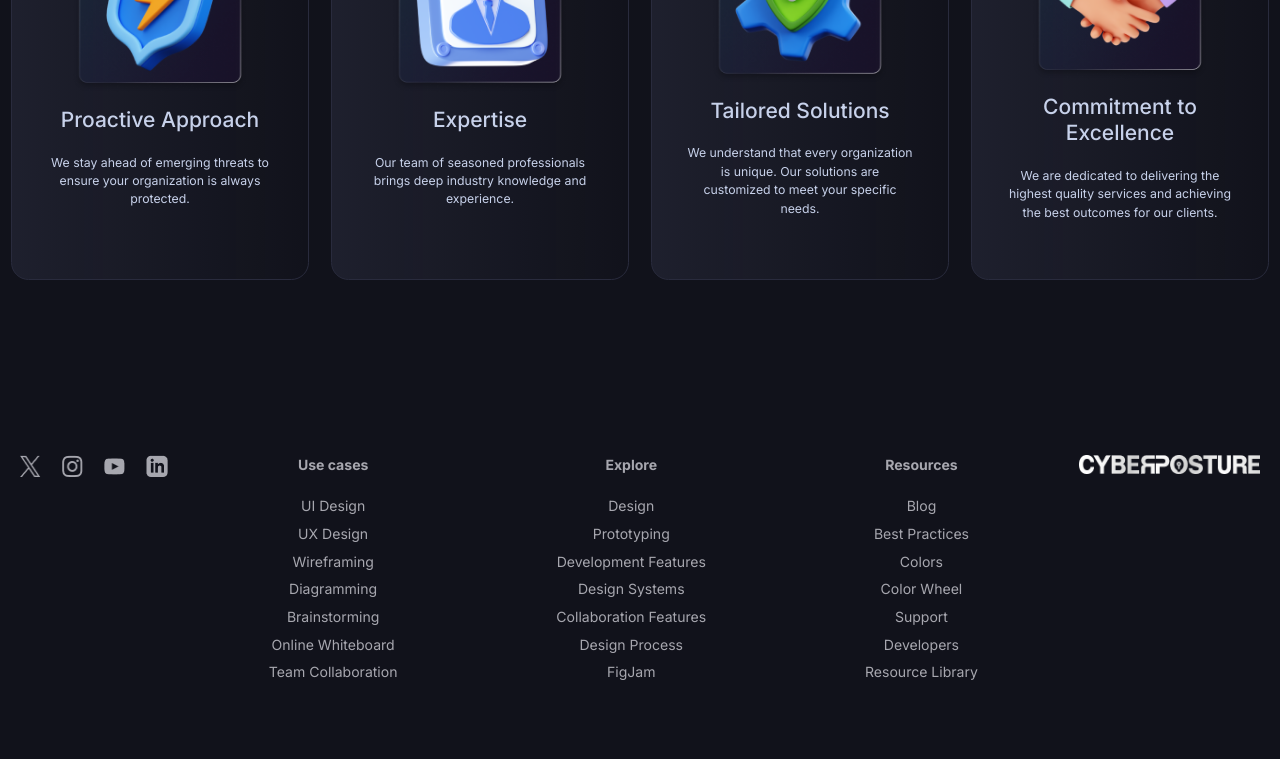
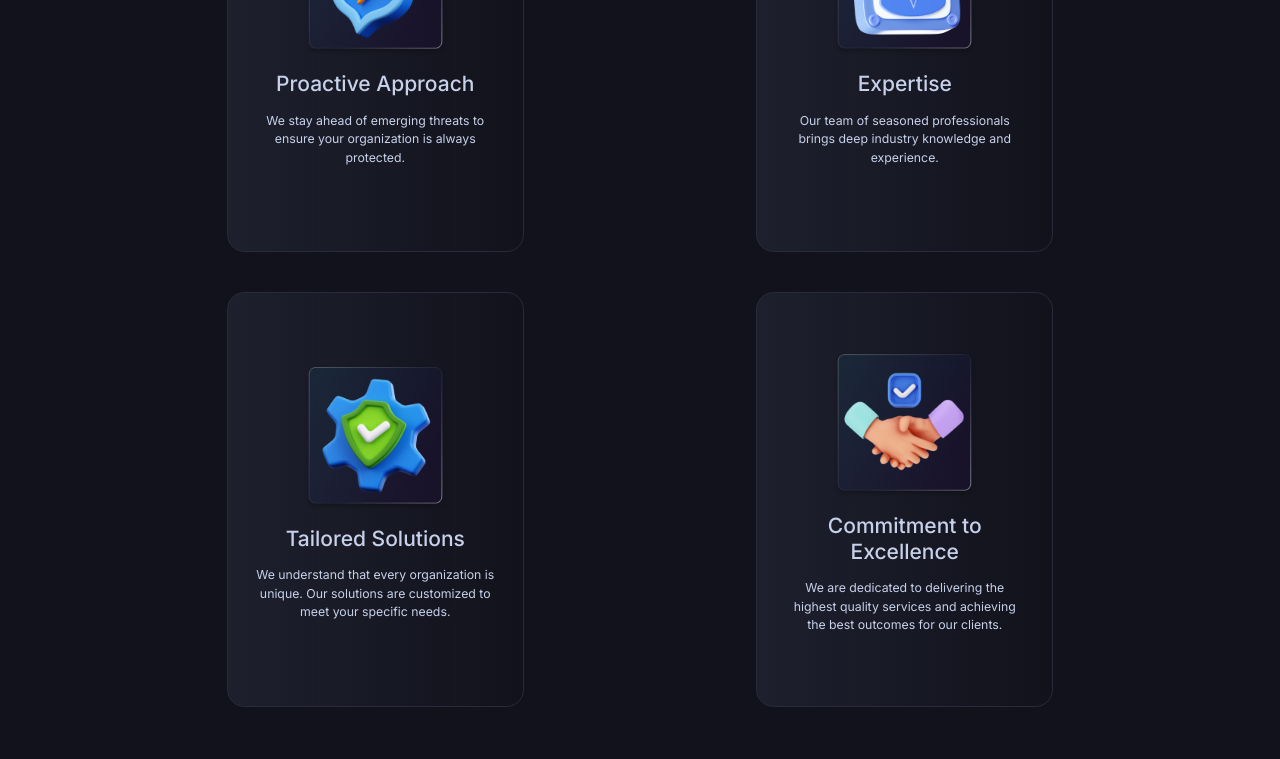
Before and after one commit to estheroluwabuyi/cyberposture--v2, a React (Vite) app: page /about in a window 1280 px wide. Shown: the part 540-1299 px from the top of the page. Built offline with nearby package versions, Linux system fonts and the light colour scheme.

Commit message:
Create and wrap up media queries for 768px to 1320px screens

```diff
--- a/src/index.css
+++ b/src/index.css
@@ -287,7 +287,7 @@ img {
 }
 
 .sector-overview-slider-item {
-  font-size: 87.83px;
+  font-size: 8.8rem;
   font-family: var(--font-family-r);
   color: #f6f6f9;
   display: flex;
@@ -383,11 +383,12 @@ img {
 
 .about-container {
   display: grid;
-  width: 100%;
+  width: 95%;
   grid-template-columns: repeat(4, 1fr);
   grid-template-rows: 1fr;
   justify-items: center;
-  padding-bottom: 10rem;
+  margin: auto;
+  padding: 5rem 0 10rem 0;
 }
 
 .about-card {
@@ -1015,10 +1016,6 @@ img {
   }
 
   /* FOOTER */
-  .footer {
-    background-color: var(--background-color);
-  }
-
   .footer-apps {
     gap: 2rem;
     align-self: center;
@@ -1061,7 +1058,163 @@ img {
   }
 }
 
-@media (min-width: 767px) and (max-width: 1300px) {
+@media (min-width: 768px) and (max-width: 1320px) {
+  /* NAVBAR LOGO */
+  .nav-bar-logo {
+    height: auto;
+  }
+
+  /* HERO */
+  .hero-heading {
+    transform: translateY(6rem);
+  }
+
+  .hero-texts,
+  .hero-btns {
+    transform: translateY(-3rem);
+  }
+
+  /* ABOUT */
+  .about-container {
+    grid-template-columns: repeat(2, 1fr);
+    grid-template-rows: repeat(2, 1fr);
+    gap: 3.5rem;
+    width: 80%;
+  }
+
+  .about-card-img {
+    width: 14.5rem;
+    height: auto;
+  }
+
+  .about-card-texts {
+    padding: 0;
+  }
+
+  .hero-dynamic-texts li {
+    font-size: 13rem;
+  }
+
+  /* CUSTOM HEADING */
+  .custom-heading {
+    line-height: 1.5;
+    text-align: center;
+    font-size: 2.5rem;
+  }
+
+  /* SERVICES */
+  .service-container {
+    padding-left: 2rem;
+    padding-right: 2rem;
+    grid-template-columns: repeat(2, 3fr);
+  }
+
+  .service-card {
+    width: 100%;
+    height: 23rem;
+  }
+
+  .service-card-title {
+    line-height: 2.5rem;
+  }
+
+  .service-card-texts {
+    line-height: 2.2rem;
+  }
+
+  /* REVIEWS */
+  .reviews {
+    display: none;
+  }
+
+  .review-container-mobile {
+    display: flex;
+    justify-content: center;
+    align-items: center;
+    width: 100%;
+    padding: 2rem;
+  }
+  .review-card {
+    width: 100%;
+    height: 350px;
+    align-items: center;
+    justify-content: space-around;
+  }
+
+  .review-card-quote {
+    width: 5rem;
+    height: auto;
+    align-self: center;
+    margin-bottom: 1rem;
+  }
+
+  .reviews-mobile {
+    background: var(--background-color);
+    display: block;
+    width: 100%;
+  }
+
+  .review-btn {
+    display: flex;
+    gap: 3rem;
+    width: 100%;
+    align-items: center;
+    justify-content: center;
+    padding: 1.5rem 0;
+  }
+
+  .review-btn-btn {
+    cursor: pointer;
+  }
+
+  .review-card-mobile-text {
+    text-align: center;
+  }
+
+  /* FOOTER */
+  .footer {
+    background-color: var(--background-color);
+  }
+
+  .footer-apps {
+    gap: 2.5rem;
+    align-self: center;
+  }
+
+  .footer-apps img {
+    width: 2.5rem;
+    height: auto;
+  }
+
+  .footer-list {
+    flex-direction: column-reverse;
+    padding: 3rem;
+  }
+
+  .footer-list-img {
+    width: 15rem;
+    height: auto;
+    align-self: center;
+  }
+
+  .footer-links {
+    font-size: 1.8rem;
+    line-height: 1.2;
+    display: flex;
+    flex-direction: column;
+  }
+
+  .footer-list-lists {
+    margin: 5rem 0;
+    display: flex;
+    justify-content: space-between;
+    text-align: center;
+    width: 100%;
+  }
+
+  .sector-overview-slider-item {
+    font-size: 8rem;
+  }
 }
 
 @media (min-width: 1500px) {
```
